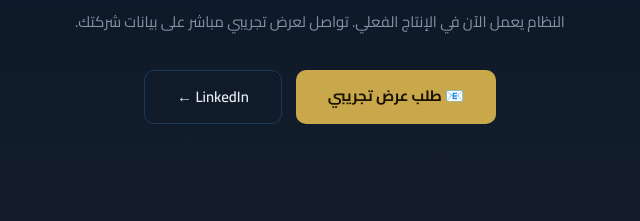
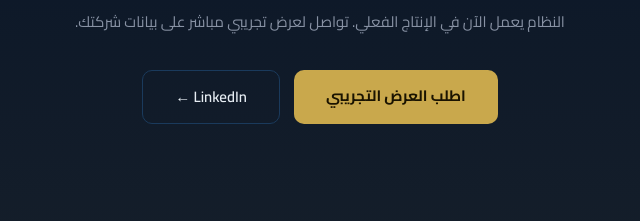
Before and after one commit to romanyfayek9-sudo/-InvoFlow-ERP-, a plain HTML site: page index.html in a window 1280 px wide. Shown: the part 4709-4930 px from the top of the page, 320-960 px from the left. Drawn offline with Linux system fonts and the light colour scheme.

Commit message:
Update demo request email link in index.html

```diff
--- a/index.html
+++ b/index.html
@@ -875,7 +875,7 @@ footer span { color: var(--gold); }
   <h2>جاهز لتحويل فاتورتك إلى محرّك؟</h2>
   <p>النظام يعمل الآن في الإنتاج الفعلي. تواصل لعرض تجريبي مباشر على بيانات شركتك.</p>
   <div class="cta-buttons">
-    <a href="romanyfayek9@gmail.com" class="btn-primary">📧 طلب عرض تجريبي</a>
+    <a href="mailto:romanyfayek@gmail.com" class="btn-primary">اطلب العرض التجريبي</a>
     <a href="https://www.linkedin.com/in/romany-fayek-9a82319a" target="_blank" class="btn-secondary">LinkedIn ←</a>
   </div>
 </div>
```
